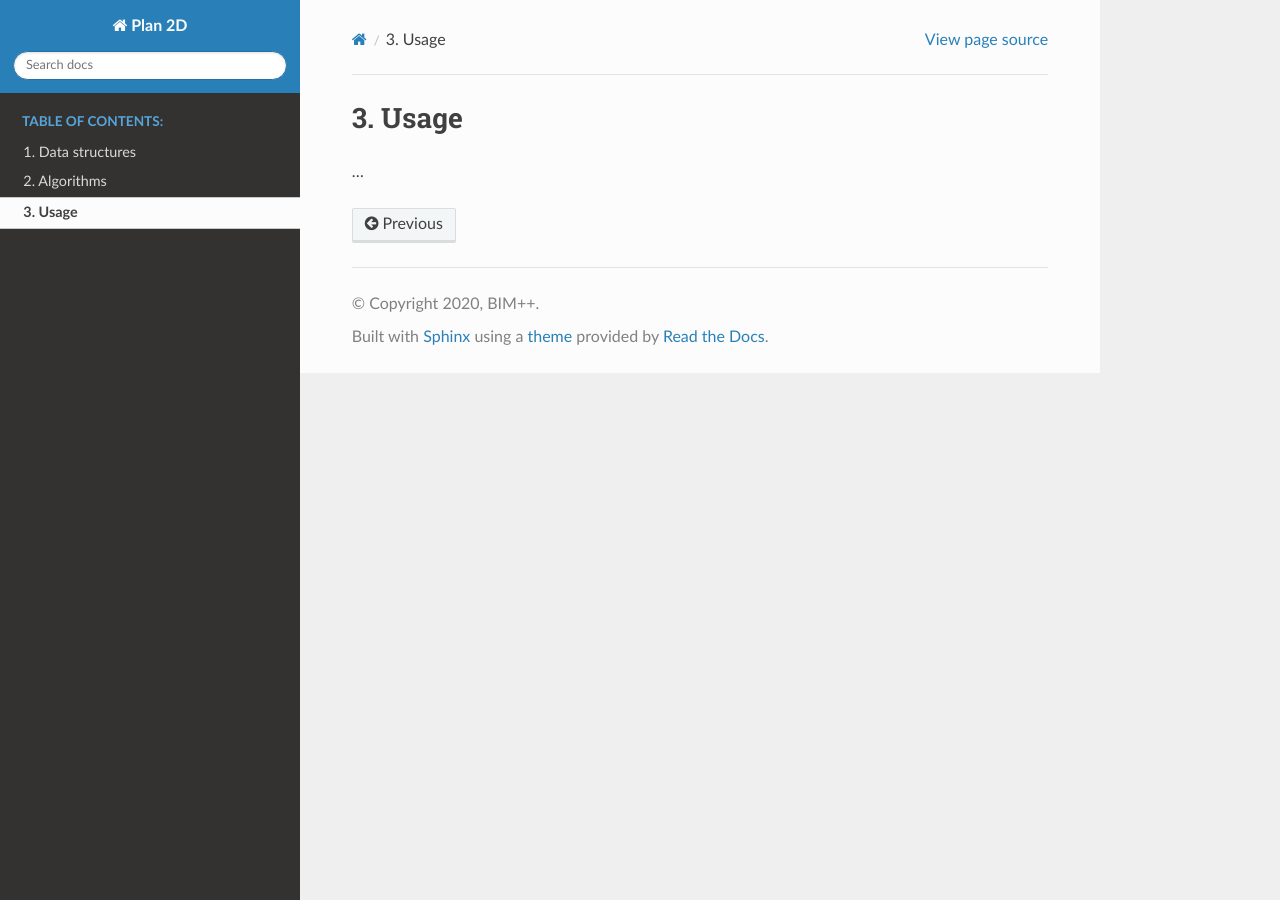
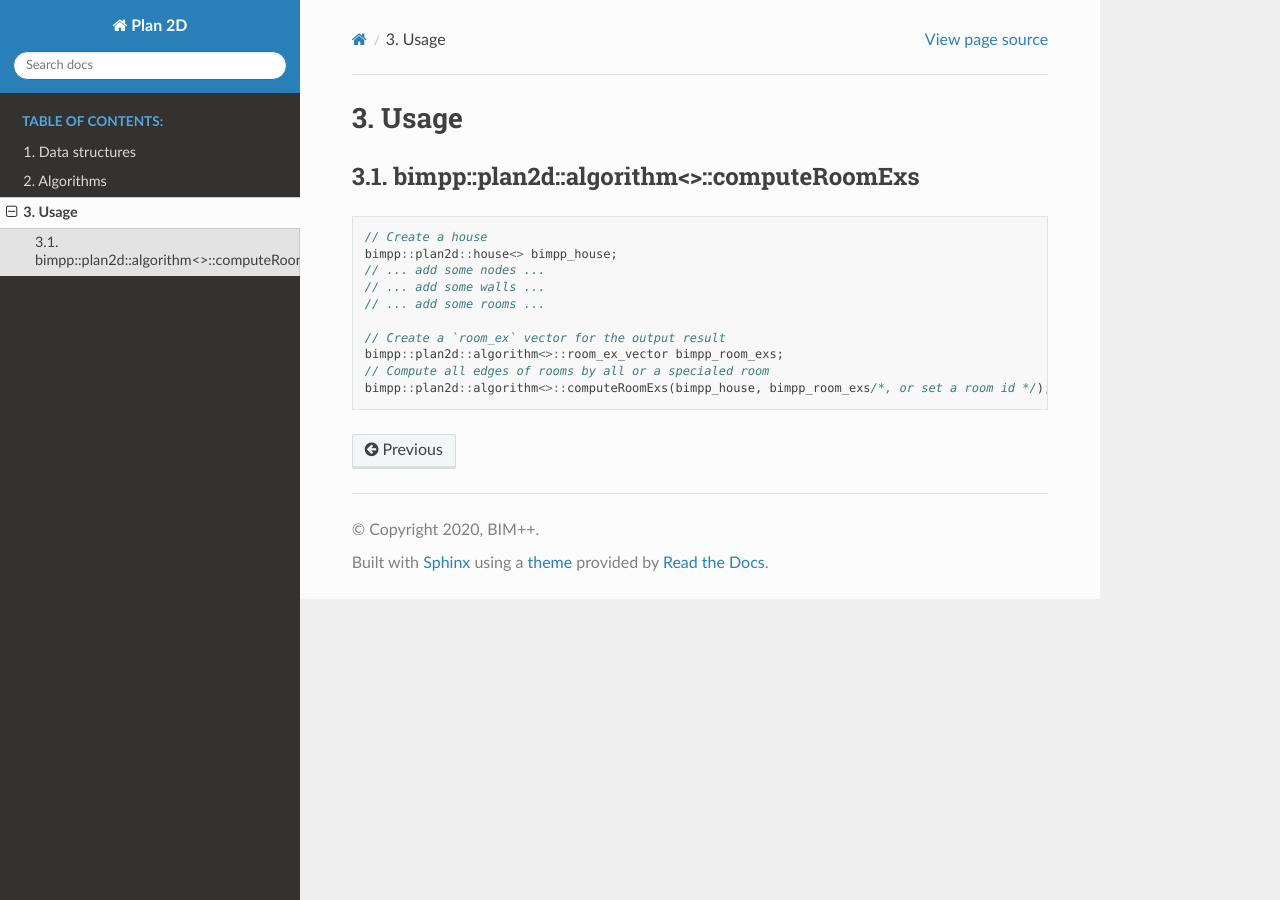
Before and after one commit to bimpp/plan2d, a Sphinx documentation site: the page built from docs/usage.rst, in a window 1280 px wide. Built offline with Sphinx 7.4.7 and the Read the Docs theme 2.0.0, drawn with Linux system fonts in a browser that asks for light colours.

Commit message:
update docs

```diff
--- a/docs/algorithms.rst
+++ b/docs/algorithms.rst
@@ -28,13 +28,19 @@ They implement some algorithms that.
 
 .. image:: _static/images/plot_angleex.png
 
+**x-axis**: :math:`cos(\alpha)`; **y-axis**: :math:`\alpha` in radians
+
 .. doxygenfunction:: bimpp::plan2d::algorithm::calculateSinAngleEx
 
 .. image:: _static/images/plot_sinex.png
 
+**x-axis**: :math:`\alpha` in radians; **y-axis**: increased :math:`sin(\alpha)`
+
 .. doxygenfunction:: bimpp::plan2d::algorithm::calculateCosAngleEx
 
 .. image:: _static/images/plot_cosex.png
+
+**x-axis**: :math:`\alpha` in radians; **y-axis**: increased :math:`cos(\alpha)`
 
 .. doxygenfunction:: bimpp::plan2d::algorithm::computeRoomExs
 
--- a/docs/usage.rst
+++ b/docs/usage.rst
@@ -1,6 +1,18 @@
 Usage
 =====
 
-.. toctree::
+bimpp::plan2d::algorithm<>::computeRoomExs
+------------------------------------------
 
-...
+.. code-block:: cpp
+
+    // Create a house
+    bimpp::plan2d::house<> bimpp_house;
+    // ... add some nodes ...
+    // ... add some walls ...
+    // ... add some rooms ...
+
+    // Create a `room_ex` vector for the output result
+    bimpp::plan2d::algorithm<>::room_ex_vector bimpp_room_exs;
+    // Compute all edges of rooms by all or a specialed room
+    bimpp::plan2d::algorithm<>::computeRoomExs(bimpp_house, bimpp_room_exs/*, or set a room id */);
```
